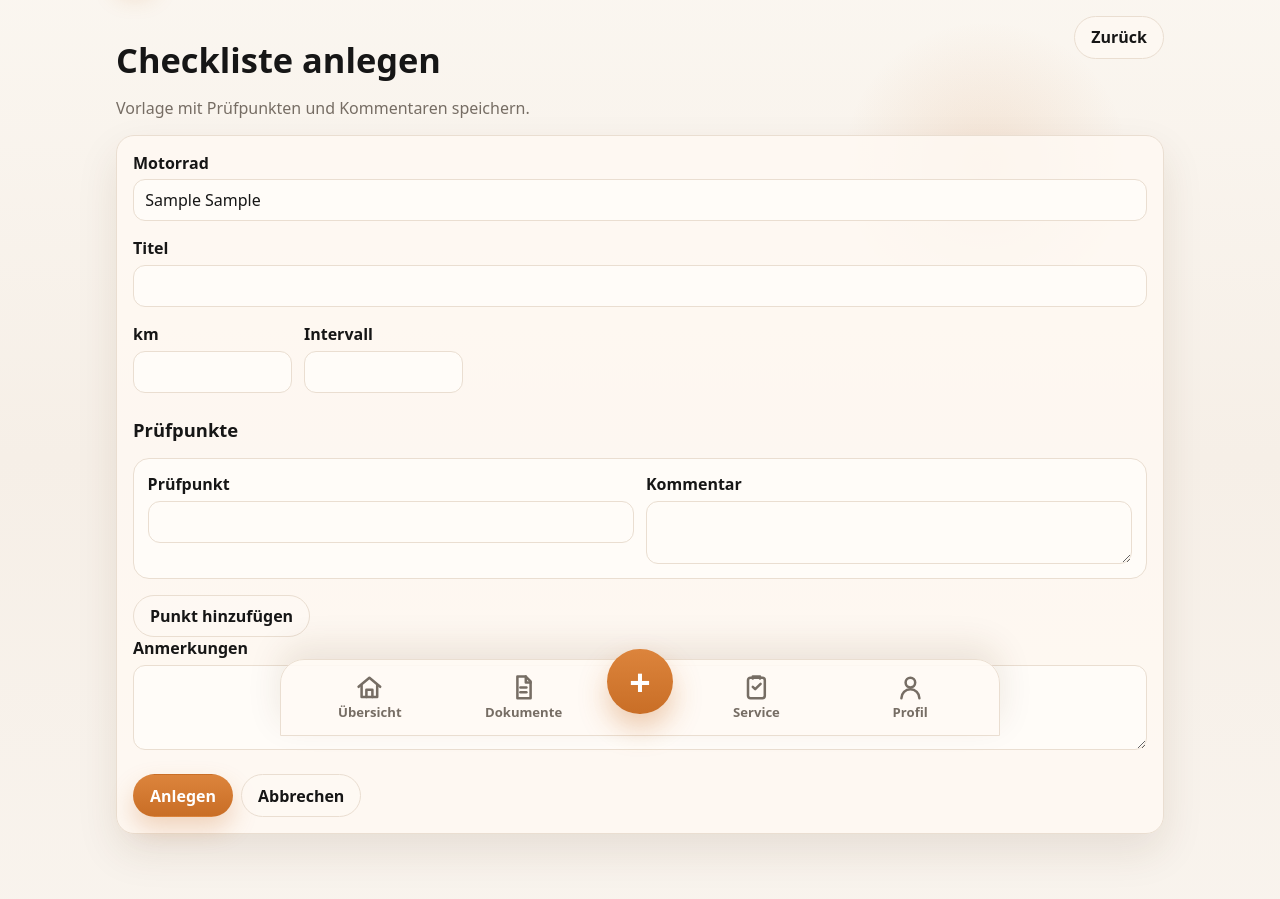
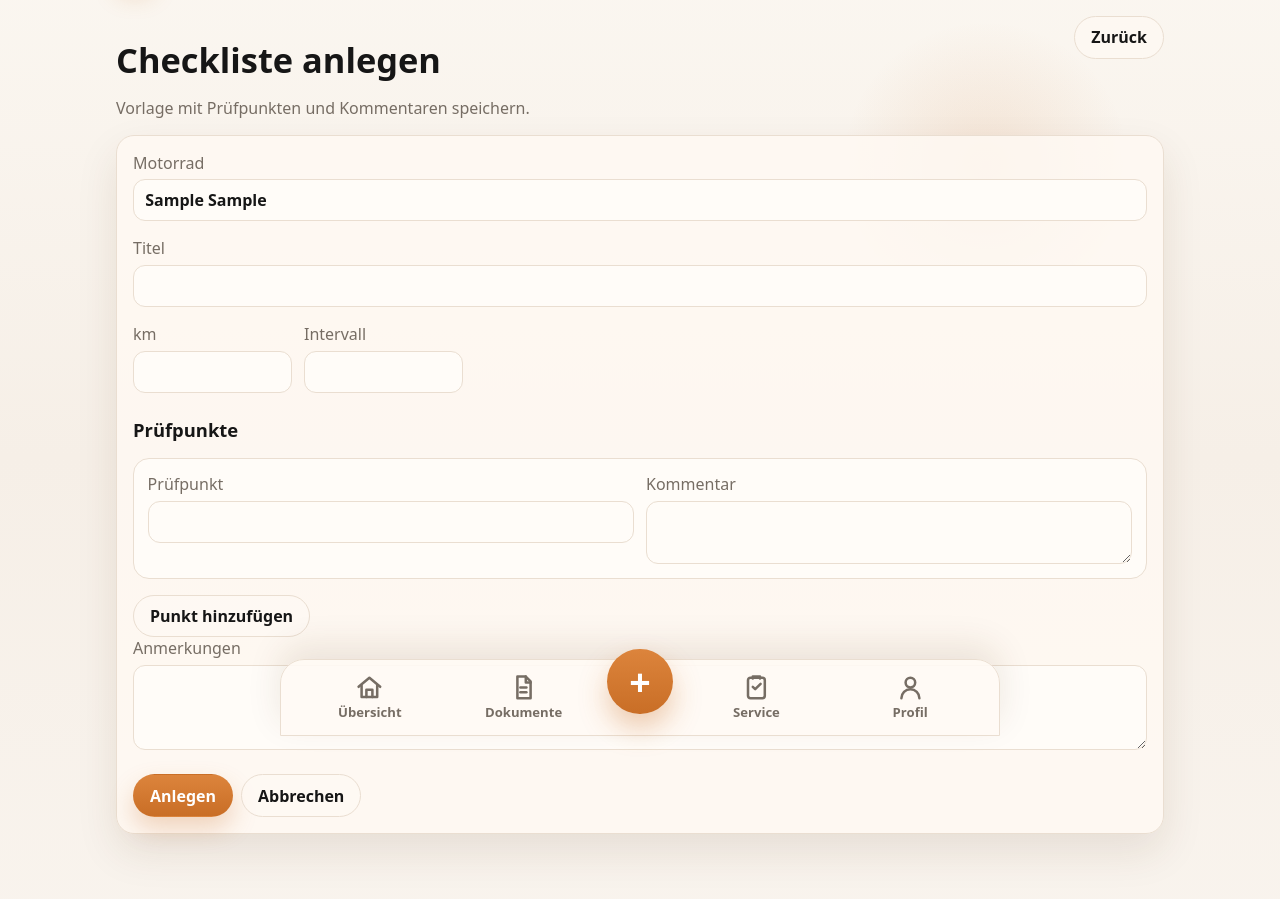
Before and after one commit to Wombatly/MotoDB, a Flask app: page /checklisten/neu in a window 1280 px wide. Shown: the part 64-963 px from the top of the page. Run offline with Flask 3, Linux system fonts and the light colour scheme; a user stored in the database is signed in; tables that the repository leaves empty hold one stand-in row (values such as "Sample post"); some libraries are stand-ins or nearby versions.

Commit message:
Style form fields like the Datenblatt: bold values, gray labels
Make the standard form inputs match the technical data sheet look: input
text is bold (font-weight 700) and field labels use the muted gray color
with normal weight.

Bumps the service worker cache (v44 -> v45) so installed PWAs pick up the
new styles.

Co-Authored-By: Claude Opus 4.8 <noreply@anthropic.com>

```diff
--- a/app/static/css/app.css
+++ b/app/static/css/app.css
@@ -319,14 +319,16 @@ a {
   color: var(--text);
   display: block;
   font: inherit;
+  font-weight: 700;
   min-height: 2.65rem;
   padding: .55rem .7rem;
   width: 100%;
 }
 
 .form-label {
-  display: block;
-  font-weight: 650;
+  color: var(--text-muted);
+  display: block;
+  font-weight: 400;
   margin-bottom: .35rem;
 }
 
--- a/app/static/service-worker.js
+++ b/app/static/service-worker.js
@@ -1,4 +1,4 @@
-const CACHE_NAME = "motodb-v44";
+const CACHE_NAME = "motodb-v45";
 const APP_SHELL = [
   "/static/css/app.css",
   "/static/js/app.js",
```
